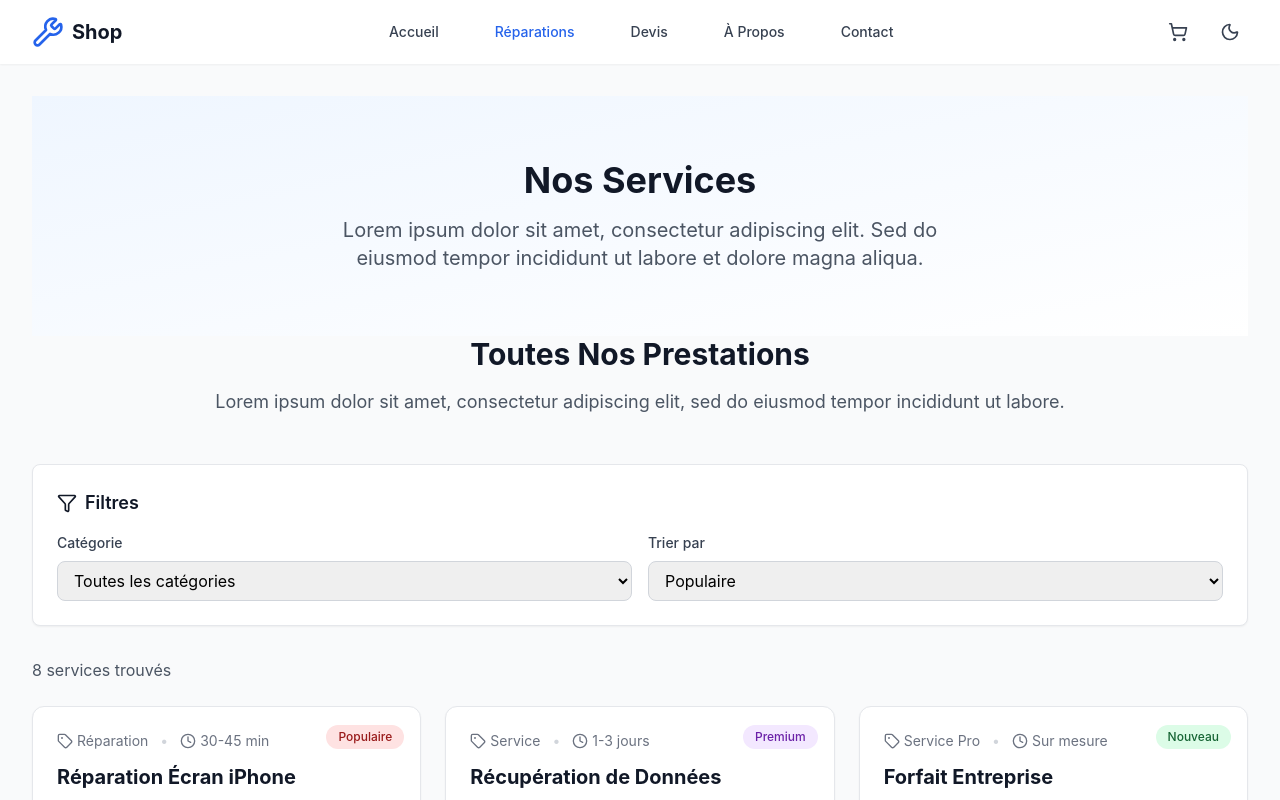
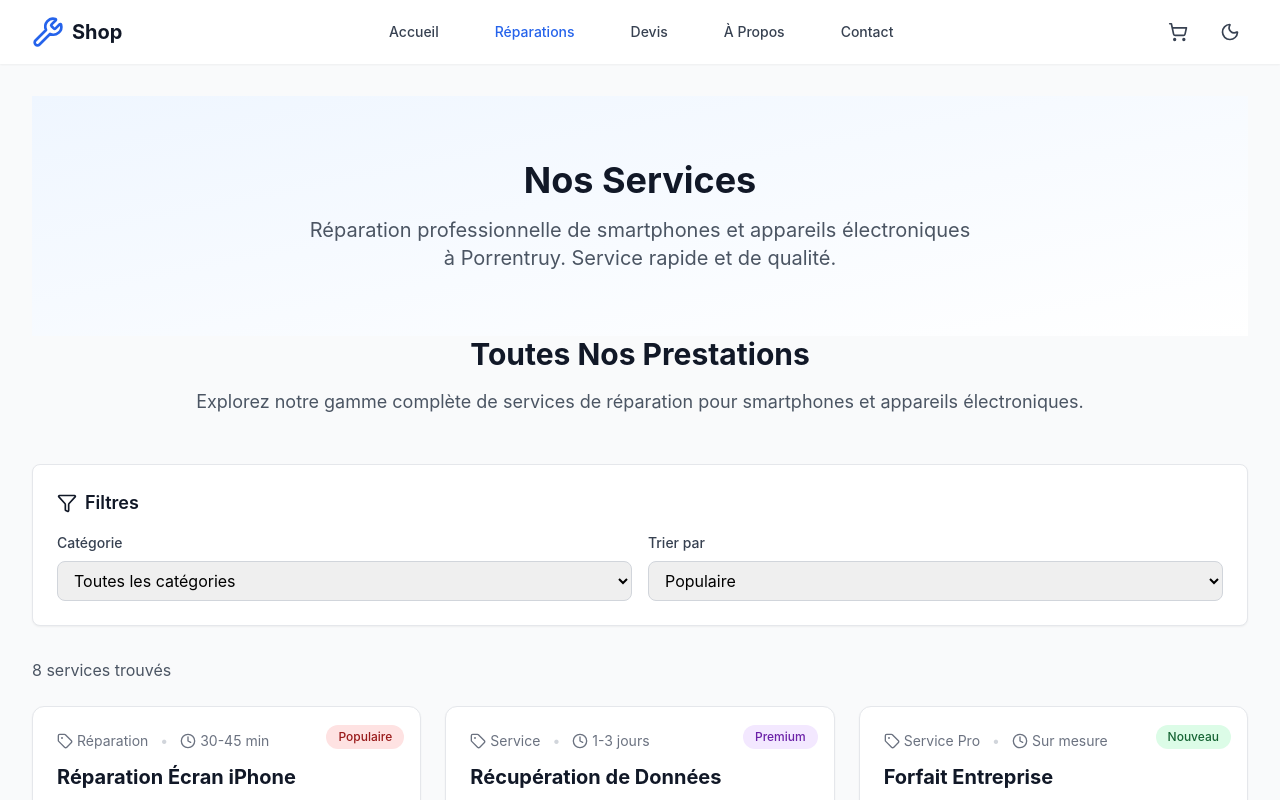
Before and after one commit to Iniddeee/site_vitrine_shop, a Vue app: page /services in a window 1280 px wide. Shown: the top 800 px of the page. Built offline with nearby package versions, Linux system fonts and the light colour scheme.

Commit message:
Improve spacing and remove Lorem ipsum placeholder text

```diff
--- a/src/components/home/ServicesPreview.vue
+++ b/src/components/home/ServicesPreview.vue
@@ -14,7 +14,7 @@ onMounted(() => {
 </script>
 
 <template>
-  <section class="py-16 md:py-24 bg-gray-50 dark:bg-gray-900">
+  <section class="py-20 md:py-32 bg-gray-50 dark:bg-gray-900">
     <div class="max-w-7xl mx-auto px-4 sm:px-6 lg:px-8">
       <div class="text-center mb-12" data-aos="fade-up">
         <h2 class="text-3xl sm:text-4xl font-bold text-gray-900 dark:text-white">
@@ -36,10 +36,7 @@ onMounted(() => {
       </div>
 
       <div class="text-center" data-aos="fade-up" data-aos-delay="400">
-        <RouterLink
-          to="/services"
-          class="btn-primary inline-flex items-center px-8 py-3"
-        >
+        <RouterLink to="/services" class="btn-primary inline-flex items-center px-8 py-3">
           Voir tous les services
         </RouterLink>
       </div>
--- a/src/pages/Services.vue
+++ b/src/pages/Services.vue
@@ -90,8 +90,8 @@ const handleFilter = (newFilters: { category: string; sortBy: string }) => {
           <div class="text-center">
             <h1 class="text-4xl font-bold text-gray-900 dark:text-white">Nos Services</h1>
             <p class="mt-4 max-w-2xl mx-auto text-xl text-gray-600 dark:text-gray-400">
-              Lorem ipsum dolor sit amet, consectetur adipiscing elit. Sed do eiusmod tempor
-              incididunt ut labore et dolore magna aliqua.
+              Réparation professionnelle de smartphones et appareils électroniques à Porrentruy.
+              Service rapide et de qualité.
             </p>
           </div>
         </div>
@@ -101,8 +101,8 @@ const handleFilter = (newFilters: { category: string; sortBy: string }) => {
       <div class="text-center mb-12">
         <h2 class="text-3xl font-bold text-gray-900 dark:text-white">Toutes Nos Prestations</h2>
         <p class="mt-4 text-lg text-gray-600 dark:text-gray-400">
-          Lorem ipsum dolor sit amet, consectetur adipiscing elit, sed do eiusmod tempor incididunt
-          ut labore.
+          Explorez notre gamme complète de services de réparation pour smartphones et appareils
+          électroniques.
         </p>
       </div>
 
```
